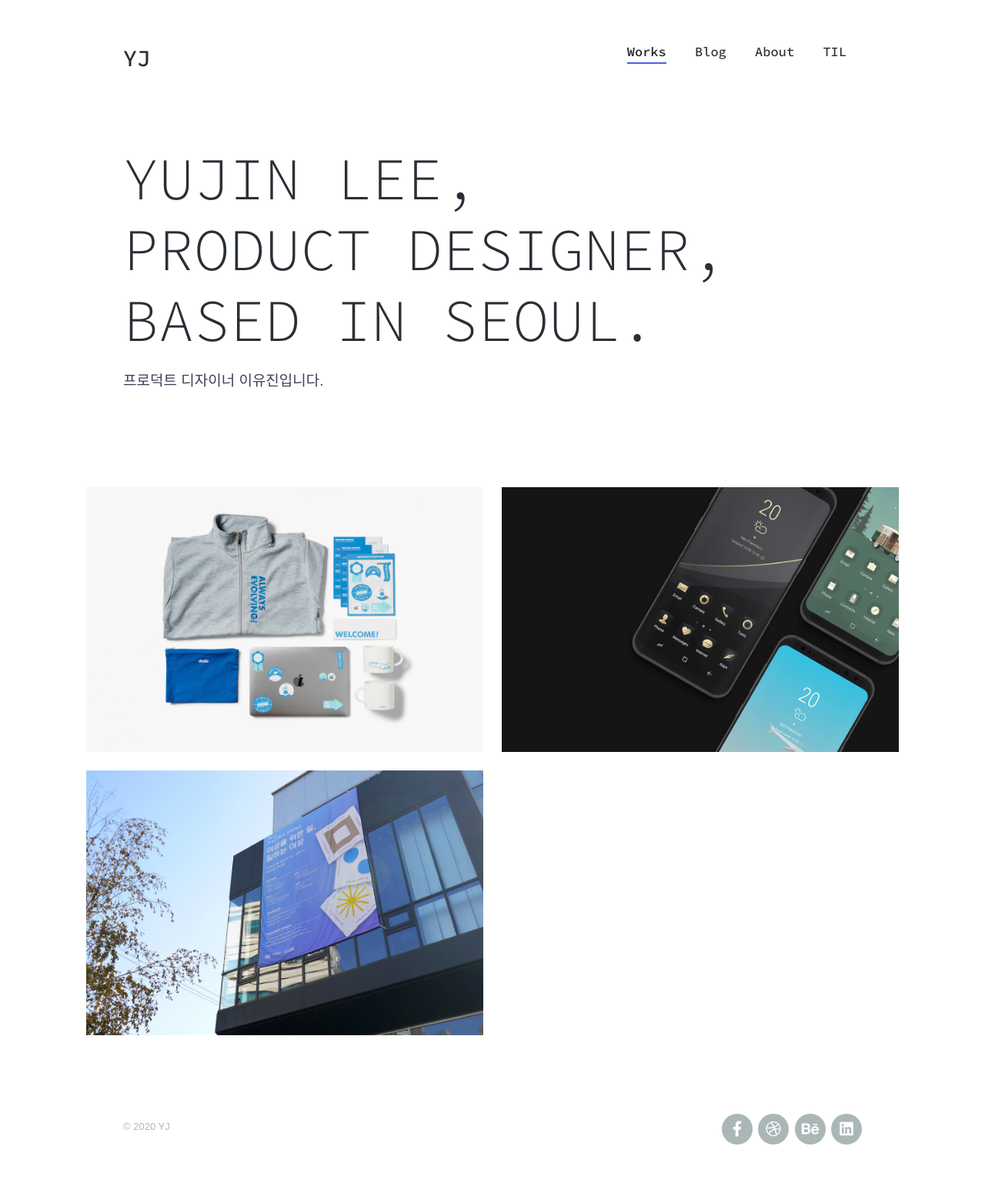
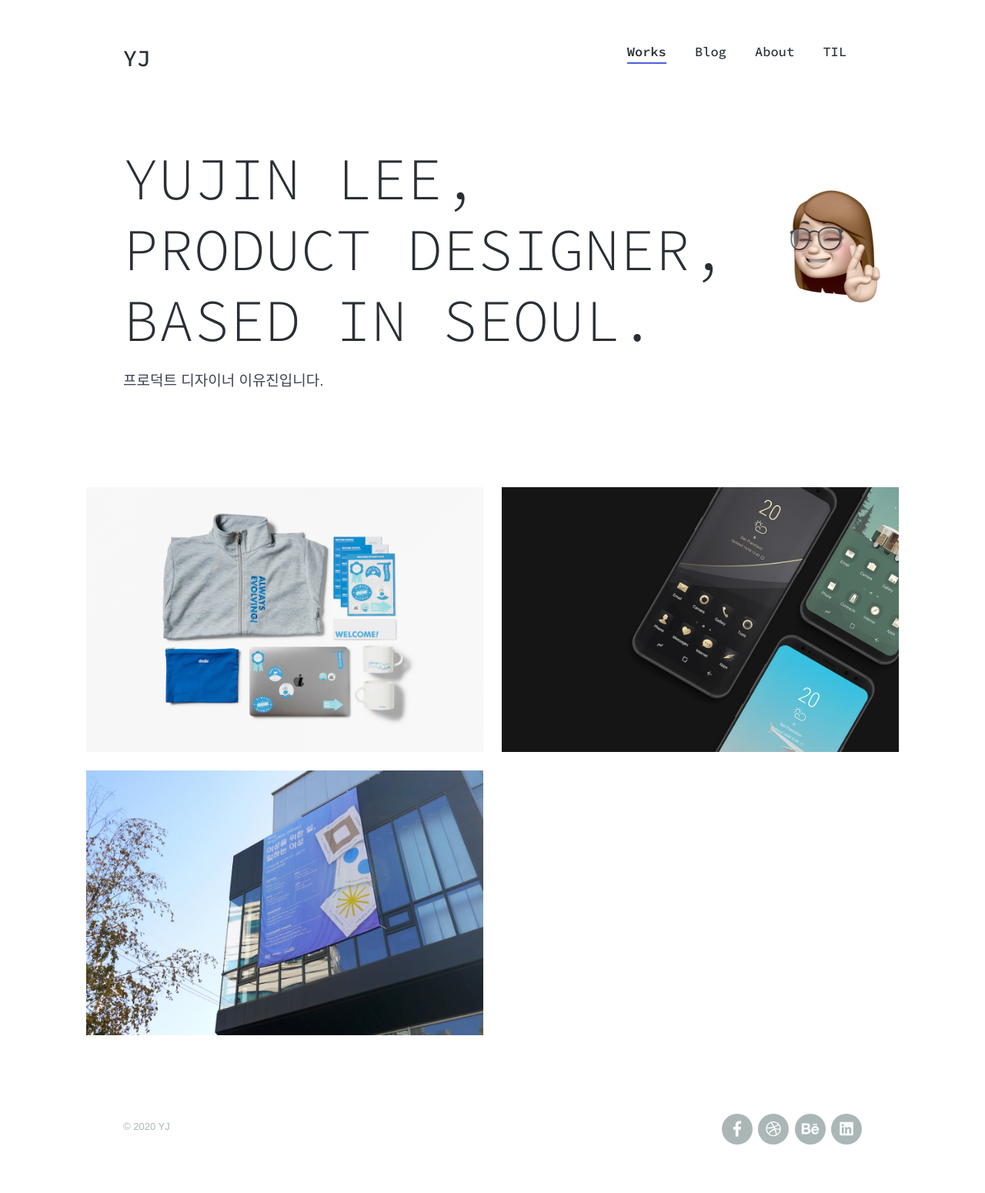
Before and after one commit to yujiinlee/yujiinlee.github.io, a Jekyll site: the page built from index.html, in a window 1280 px wide. Shown: the whole page at 77% size. Built offline with Jekyll 4.4.1, drawn with Linux system fonts in a browser that asks for light colours; nearby versions of some CDN libraries; some web fonts are replaced.

Commit message:
- add background banner image on main page - edit twitter card og image

```diff
--- a/_data/settings.yml
+++ b/_data/settings.yml
@@ -7,7 +7,7 @@ header_settings:
   logo_width: 200
 
 hero_settings:
-  background_image: /img/backgrounds/background-hero.svg
+  background_image: /img/backgrounds/banner.png
 
 menu_settings:
   menu_items:
--- a/_layouts/default.html
+++ b/_layouts/default.html
@@ -27,7 +27,7 @@
 	<meta name="twitter:card" content="summary_large_image">
 	<meta name="twitter:title" content="{% if page.url == "/" %}{{ site.data.settings.basic_settings.site_title }} – {{ page.title }}{% else %}{{ page.title }} – {{ site.data.settings.basic_settings.site_title }}{% endif %}">
 	<meta name="twitter:description" content="{{ page.description }}">
-	<meta name="twitter:image:src" content="{{ page.featured_image | absolute_url }}">
+	<meta name="twitter:image:src" content="/img/opengraph.png">
 
 	<!-- Facebook OpenGraph -->
 	<meta property="og:title" content="{% if page.url == "/" %}{{ site.data.settings.basic_settings.site_title }} – {{ page.title }}{% else %}{{ page.title }} – {{ site.data.settings.basic_settings.site_title }}{% endif %}" />
--- a/_sass/_includes/_content.scss
+++ b/_sass/_includes/_content.scss
@@ -10,7 +10,7 @@
 	left: 50%;
 	transform: translateX(-50%);
 	z-index: -1;
-	max-width: 190%;
+	max-width: 100%;
 	display: none;
 
 	@include mq(tabletp) {
--- a/index.html
+++ b/index.html
@@ -7,11 +7,9 @@ featured_image: '/img/opengraph.png'
 
 <section class="intro_main">
 
-<!--
     {% if site.data.settings.hero_settings.background_image %}
 	<img src="{{ site.data.settings.hero_settings.background_image | relative_url }}" class="hero__background" draggable="false">
 	{% endif %}
--->
 
 	<div class="wrap">
 
```
Also changed, not shown: img/100mother.jpg (deleted), img/backgrounds/Artboard Copy 3.svg (deleted), img/backgrounds/background-hero.jpg (deleted), img/backgrounds/background-hero.svg (deleted), img/backgrounds/banner.png (added), img/banner.png (added), img/contact-bg.jpg (deleted), 1 other file.
